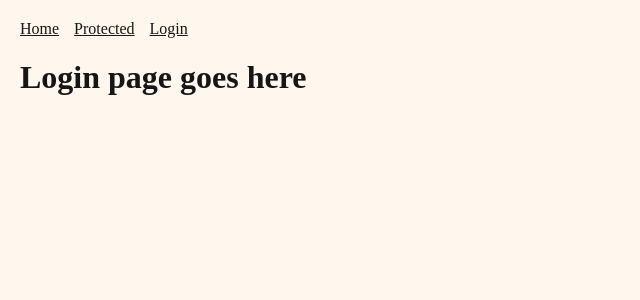
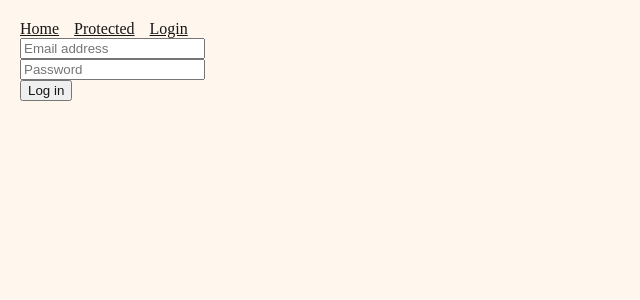
Before and after one commit to lswebdevelops/filter-pagination-sorting, a React (Create React App) app: page /login in a window 1280 px wide. Shown: the top 300 px of the page, without its empty margins (0-640 px from the left). Built offline with nearby package versions, Linux system fonts and the light colour scheme.

Commit message:
cleaning up some code

```diff
--- /dev/null
+++ b/src/Login.jsx
@@ -0,0 +1,14 @@
+import React from "react";
+import { useNavigate, Form } from "react-router-dom";
+
+export default function Login() {
+  return (
+    <form>
+      <input type="email" name="email" placeholder="Email address" />
+      <br />
+      <input type="password" name="password" placeholder="Password" />
+      <br />
+      <button>Log in</button>
+    </form>
+  );
+}
--- a/src/index.js
+++ b/src/index.js
@@ -6,13 +6,11 @@ import {
   createBrowserRouter,
   createRoutesFromElements,
   Route,
-  redirect,
-  useLoaderData
+  redirect
 } from "react-router-dom"
-import { requireAuth } from "./utils"
 
 import Layout from "./Layout"
-import AuthRequired from "./AuthRequired"
+import Login from "./Login"
 
 const router = createBrowserRouter(createRoutesFromElements(
   <Route path="/" element={<Layout />}>
@@ -23,31 +21,21 @@ const router = createBrowserRouter(createRoutesFromElements(
     <Route
       path="protected"
       element={<h1>Super secret info here</h1>}
-      loader={async () => await requireAuth()}
+      loader={async () => {
+        const isLoggedIn = false
+        if (!isLoggedIn) {
+          throw redirect("/login")
+        }
+        return null
+      }}
     />
-    <Route path="login" element={<Login />} loader={loginLoader}/>
+    <Route
+      path="login"
+      element={<Login />}
+    />
 
   </Route>
 ))
-
-
-function loginLoader({ request }) {
-  return new URL(request.url).searchParams.get("message")
-}
-
-function Login() {
-  const message = useLoaderData()
-
-  return (
-    <>
-    {
-      message && <h2>{message}</h2>
-    }
-      <h1>Login page goes here</h1>
-
-    </>
-  )
-}
 
 function App() {
   return (
```
